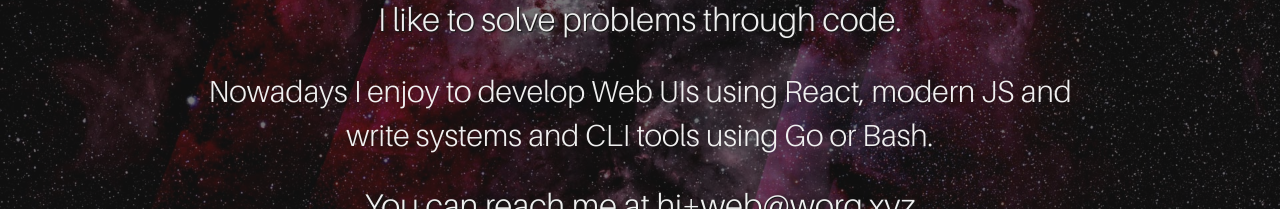
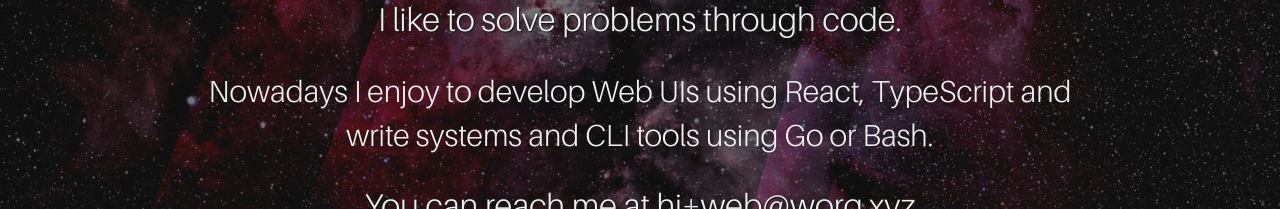
Before and after one commit to worg/worg.github.io, a Next.js app: page /about in a window 1280 px wide. Shown: the part 359-568 px from the top of the page. Built offline with nearby package versions, Linux system fonts and the light colour scheme.

Commit message:
fix: it's 2025 ffs, everyone is on TS now

```diff
--- a/pages/about/index.js
+++ b/pages/about/index.js
@@ -15,7 +15,7 @@
         <br />
       </section>
       <section className={s.skills}>
-        Nowadays I enjoy to develop Web UIs using React, modern JS and
+        Nowadays I enjoy to develop Web UIs using React, TypeScript and
         <br />
         write systems and CLI tools using Go or Bash.
         <br />
```
